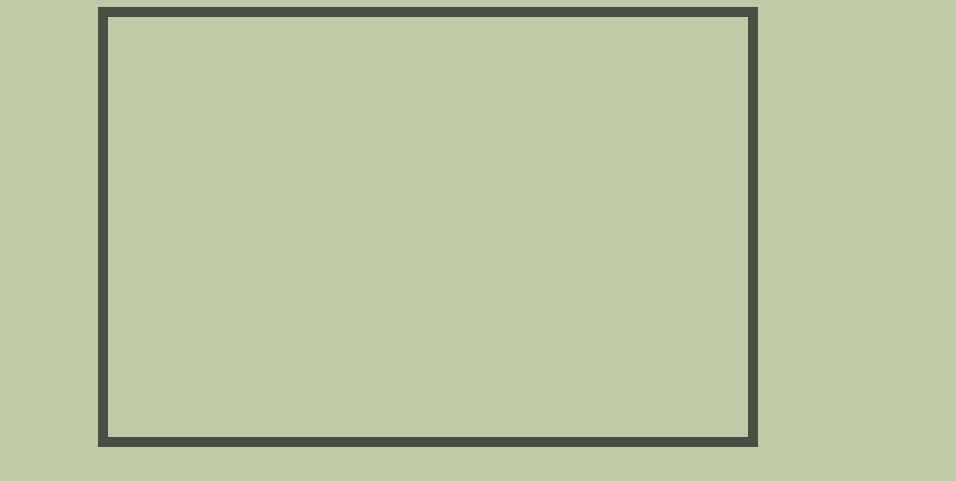
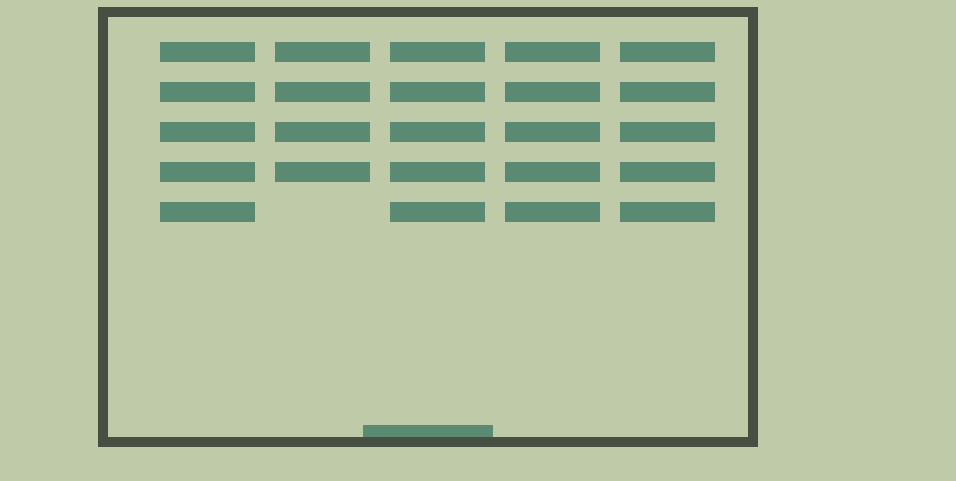
Before and after one commit to Nursmen/Game, a plain HTML site: page index.html in a window 1280 px wide. Shown: the part 118-599 px from the top of the page, without its empty margins (212-1168 px from the left). Drawn offline with Linux system fonts and the light colour scheme.

Commit message:
Update index.html

```diff
--- a/index.html
+++ b/index.html
@@ -32,7 +32,7 @@
     <script src="Bricks.js"></script>
     <script src="Ball.js"></script>
     <script src="P.js"></script>
-    <script src="main.js"></script>
+    <script src="first.js"></script>
 
     <style>
         .scorechecker
```
